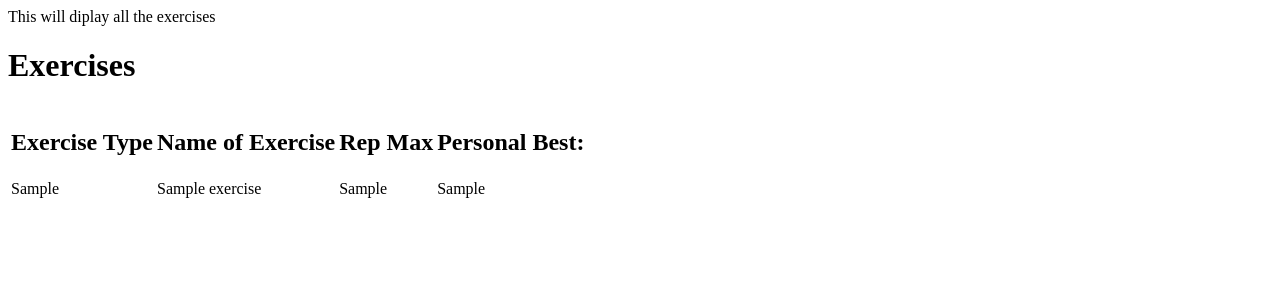
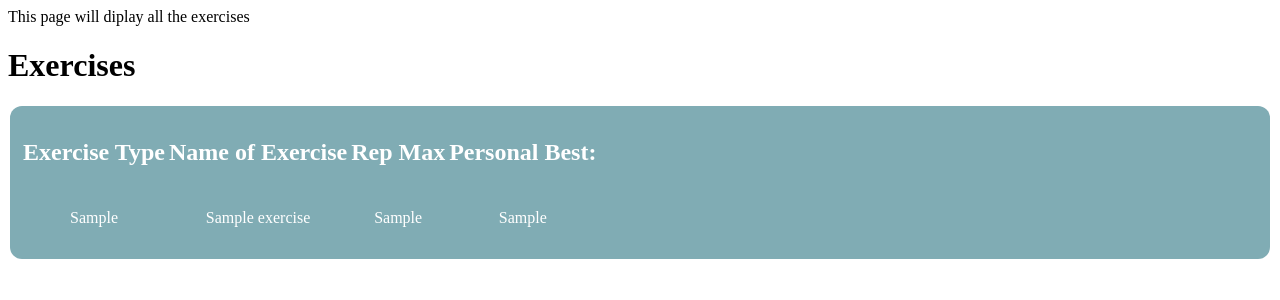
Before and after one commit to CodeCharlieCode/Grit-Fit, a Flask app: page /exercises in a window 1280 px wide. Shown: the top 300 px of the page. Run offline with Flask 2, Linux system fonts and the light colour scheme; a database or web service that is not in the repository returns one stand-in record (values such as "Sample title"); some libraries are stand-ins or nearby versions.

Commit message:
Added css styling and displayed the exercises in a table format

```diff
--- a/console.py
+++ b/console.py
@@ -5,3 +5,5 @@ import repositories.exercise_repository as exercise_repository
 
 exercise1 = Exercise("Strength","Squat", 100, 98, 1)
 exercise_repository.save(exercise1)
+exercise2 = Exercise("Strength", "Bench Press", 70, 65, 2)
+exercise_repository.save(exercise2)
--- /dev/null
+++ b/static/style.css
@@ -0,0 +1,18 @@
+.exercise-table{
+    border-radius: 12px;
+    color: rgb(255, 255, 255);
+    padding: 10px;
+    text-align: center;
+    text-decoration: none;
+    display: flex;
+    font-size: 16px;
+    margin: 4px 2px;
+    cursor: pointer;
+    background-color: rgb(128, 172, 180);
+  }
+
+  .exercise-table td{
+    /* border: 1px solid black; */
+    margin-right: 20px;
+    padding: 20px;
+  }
--- a/templates/base.html
+++ b/templates/base.html
@@ -4,6 +4,7 @@
     <meta charset="UTF-8">
     <meta http-equiv="X-UA-Compatible" content="IE=edge">
     <meta name="viewport" content="width=device-width, initial-scale=1.0">
+    <link rel="stylesheet" href="{{ url_for('static', filename='style.css') }}">
     <title>Fitness Trackers</title>
 </head>
 <body>
--- a/templates/exercises/index.html
+++ b/templates/exercises/index.html
@@ -2,7 +2,11 @@
 
 {% block content %}
 
- This will diplay all the exercises
+ This page will diplay all the exercises
+
+ <!-- User should be able to edit personal best but rep
+max shouldn't be changed as it will be a clacualted value dependent
+on the data that has been entered -->
 
 <body class="exercises-background">
     <h1>Exercises</h1>
@@ -16,15 +20,15 @@
             </tr>
 
          {% for exercise in exercises %}
-
+            <tr>
                 <td> {{exercise.exercise_type}} </td>
                 <td> {{exercise.name_of_exercise}} </td>
                 <td> {{exercise.rep_max}} </td>
                 <td> {{exercise.personal_best}} </td>
-        </div>
-
+            </tr>
+        {% endfor %}
     </table>
 </body>
-    {% endfor %}
+
 
 {% endblock %}
```
Lines whose indentation alone changed are shown as unchanged.
